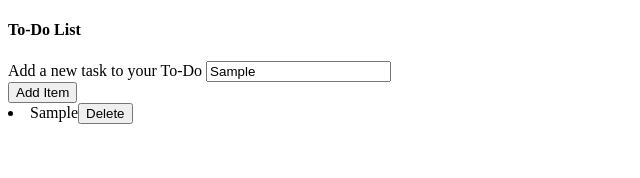
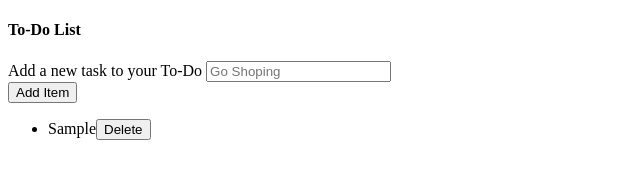
Before and after one commit to JordiLara/ITACADEMY-1.1-First-steps-HTML-CSS, a plain HTML site: page index.html in a window 1280 px wide. Both pictures are taken after typing "Sample" into the empty fields and a click on the button "Add Item". Shown: the whole page, without its empty margins (0-640 px from the left). Drawn offline with Linux system fonts and the light colour scheme.

Commit message:
// function that clears inputs type text. Added it because were getting a .value error at some point. This way it doesn't happen.

```diff
--- a/index.html
+++ b/index.html
@@ -22,7 +22,7 @@
         <label for="item">Add a new task to your To-Do</label>
         <input type="text" id="item" placeholder="Go Shoping"><br>
         <input type="button" id="btn_item" name="addTask" value="Add Item">
-        <div id="itemList"></div>
+        <ul id="itemList"></ul>
     </div>
 
     <script type="module" src="main.js"></script>
--- a/main.js
+++ b/main.js
@@ -2,28 +2,47 @@
 
 import { Task } from "./Task.js";
 
-// add a new task to the ToDo List
+// function that clears inputs type text. Added it because were getting a .value error at some point. This way it doesn't happen.
+
+function clearInputs() {
+    let inputs = document.querySelectorAll('input:not([type="button"])');
+    inputs.forEach( input => input.value= '' );
+}
+
+// add a new item to the ToDo List
 
 let taskList = [];
+console.log(taskList)
 
 function addTask() {
 
-    let item = document.getElementById('item');
+    let item = document.getElementById('item').value;
     let itemList = document.getElementById('itemList');
 
     const TASK = new Task(item);
 
     taskList.push(TASK);
 
+    renderTaskList();
+
+    clearInputs()
+
+}
+
+function renderTaskList() {
+
+
+    for (let task of taskList) {
 
         // Generate a new element at the HTLM to show the added new task, and add a new row everytime a new task is added.
 
         let li = document.createElement('li');
 
-    li.textContent = item.value;
+        li.textContent = task.item;
         itemList.appendChild(li);
 
         // Generate a new button for every new item to delete it when the task its done.
+
 
         let deleteBtn = document.createElement('button');
 
@@ -34,10 +53,7 @@ function addTask() {
         };
 
         li.appendChild(deleteBtn);
-
-    itemInput.value = '';
-
+    }
 }
 
-
     document.getElementById('btn_item').addEventListener('click', addTask);
```
Lines whose indentation alone changed are shown as unchanged.
